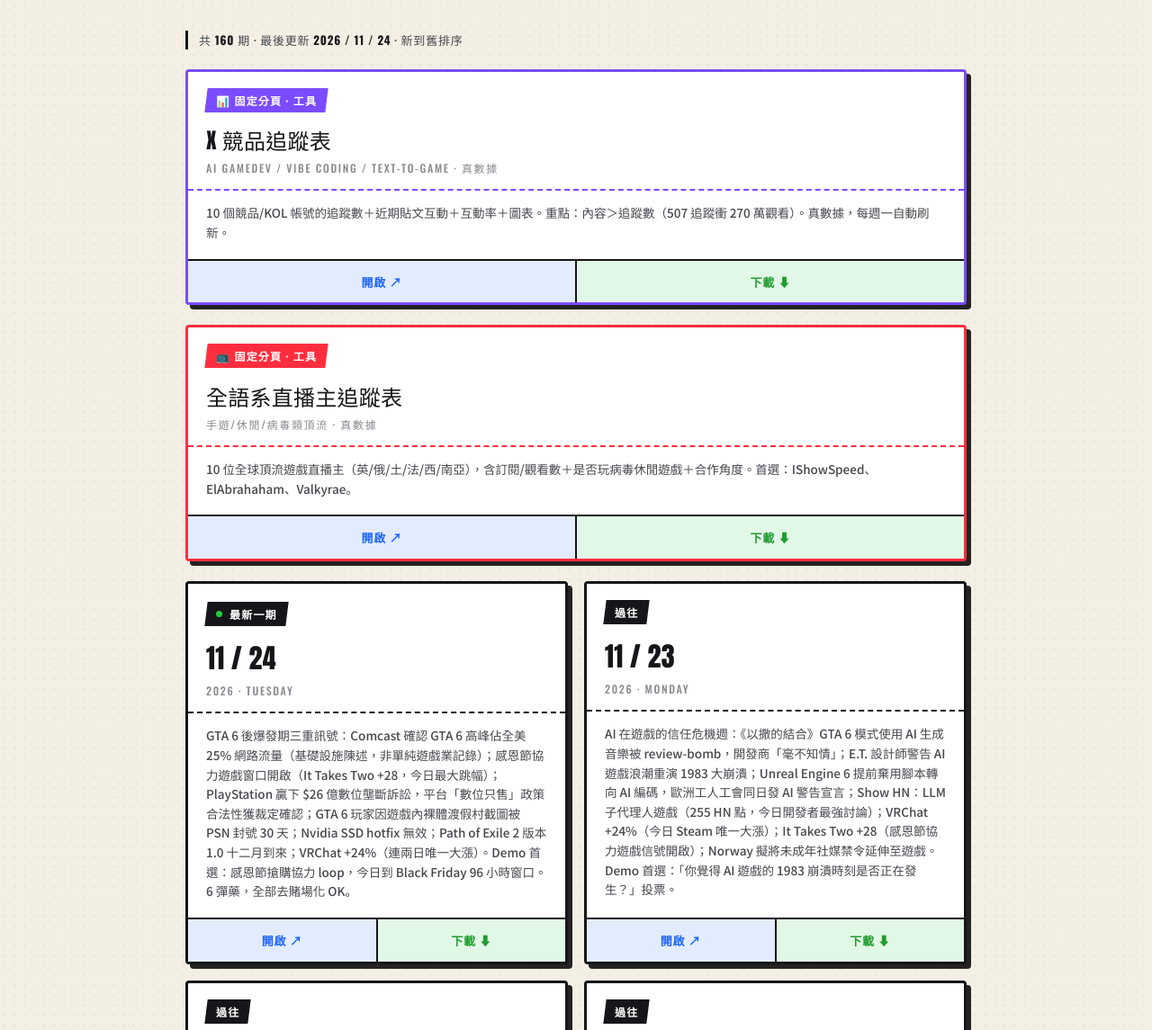
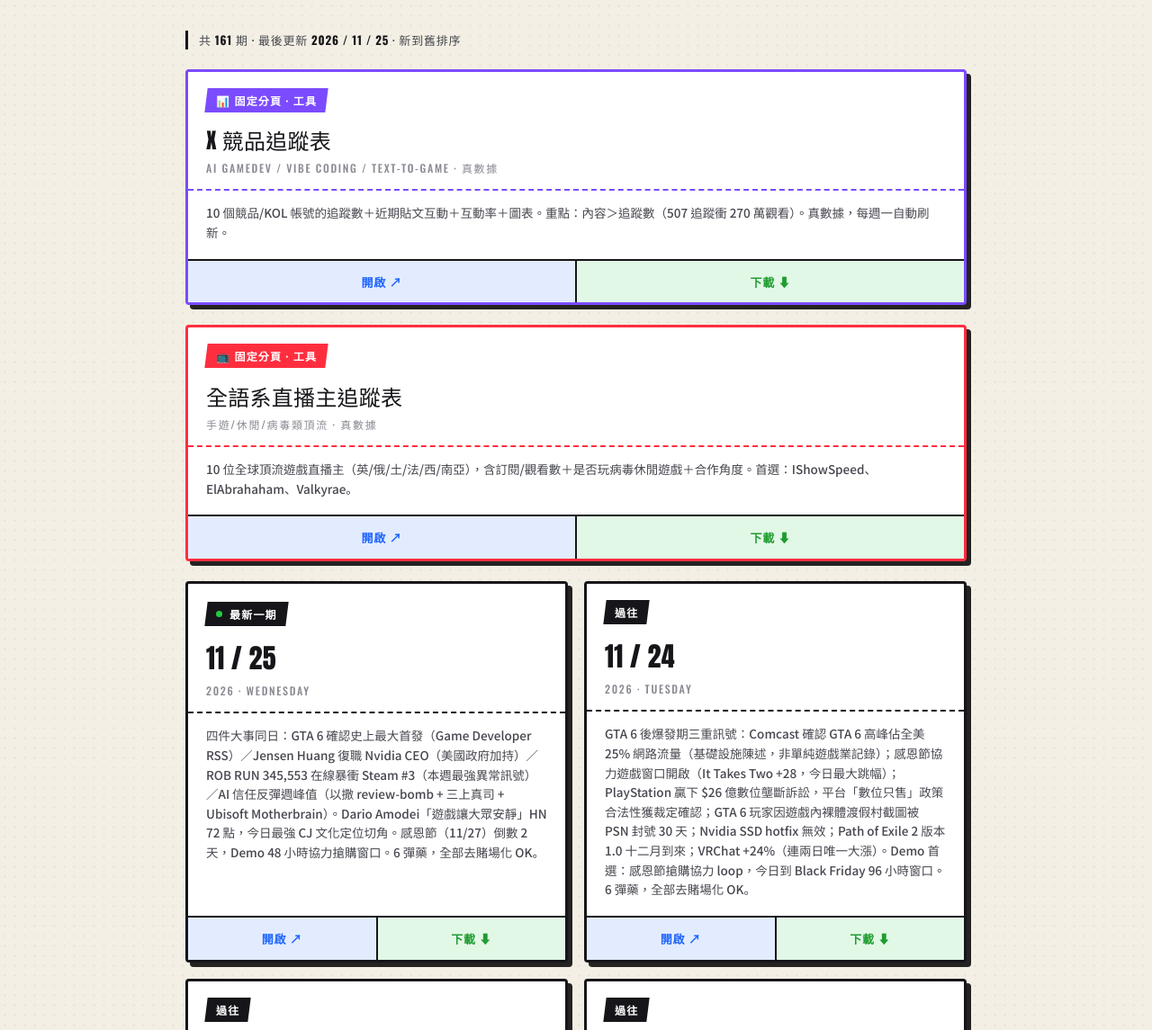
Before and after one commit to pizzacatkkkkk/gamegen-daily, a plain HTML site: page index.html in a window 1280 px wide. Shown: the part 274-1419 px from the top of the page at 90% size. Drawn offline with nearby package versions, Linux system fonts and the light colour scheme.

Commit message:
daily 2026-11-25 07:53:03

```diff
--- a/index.html
+++ b/index.html
@@ -83,7 +83,7 @@
   </header>
 
   <main>
-    <div class="meta">共 <b>160</b> 期 · 最後更新 <b>2026 / 11 / 24</b> · 新到舊排序</div>
+    <div class="meta">共 <b>161</b> 期 · 最後更新 <b>2026 / 11 / 25</b> · 新到舊排序</div>
 
     <div class="card" style="margin-bottom:22px;border-color:var(--violet)">
       <div class="top" style="border-bottom-color:var(--violet)">
@@ -116,6 +116,19 @@
       <div class="card">
         <div class="top">
           <span class="datebadge"><span class="dot"></span><span>最新一期</span></span>
+          <div class="big disp">11 / 25</div>
+          <div class="wk">2026 · Wednesday</div>
+        </div>
+        <div class="desc">四件大事同日：GTA 6 確認史上最大首發（Game Developer RSS）／Jensen Huang 復職 Nvidia CEO（美國政府加持）／ROB RUN 345,553 在線暴衝 Steam #3（本週最強異常訊號）／AI 信任反彈週峰值（以撒 review-bomb + 三上真司 + Ubisoft Motherbrain）。Dario Amodei「遊戲讓大眾安靜」HN 72 點，今日最強 CJ 文化定位切角。感恩節（11/27）倒數 2 天，Demo 48 小時協力搶購窗口。6 彈藥，全部去賭場化 OK。</div>
+        <div class="btns">
+          <a class="open" href="GameGen_遊戲時事日報_2026-11-25.html" target="_blank">開啟 ↗</a>
+          <a class="dl" href="GameGen_遊戲時事日報_2026-11-25.html" download>下載 ⬇</a>
+        </div>
+      </div>
+
+      <div class="card">
+        <div class="top">
+          <span class="datebadge"><span>過往</span></span>
           <div class="big disp">11 / 24</div>
           <div class="wk">2026 · Tuesday</div>
         </div>
```
